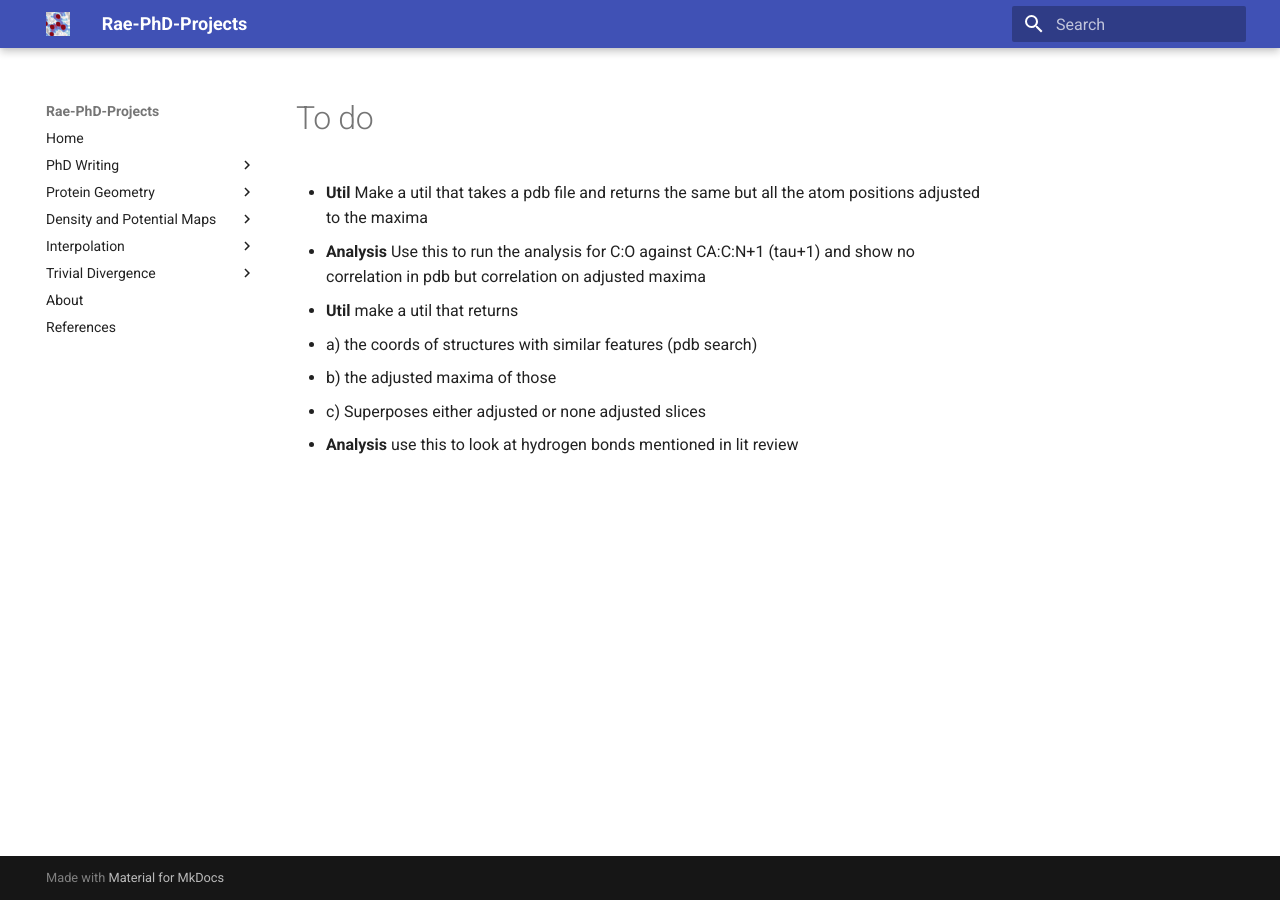
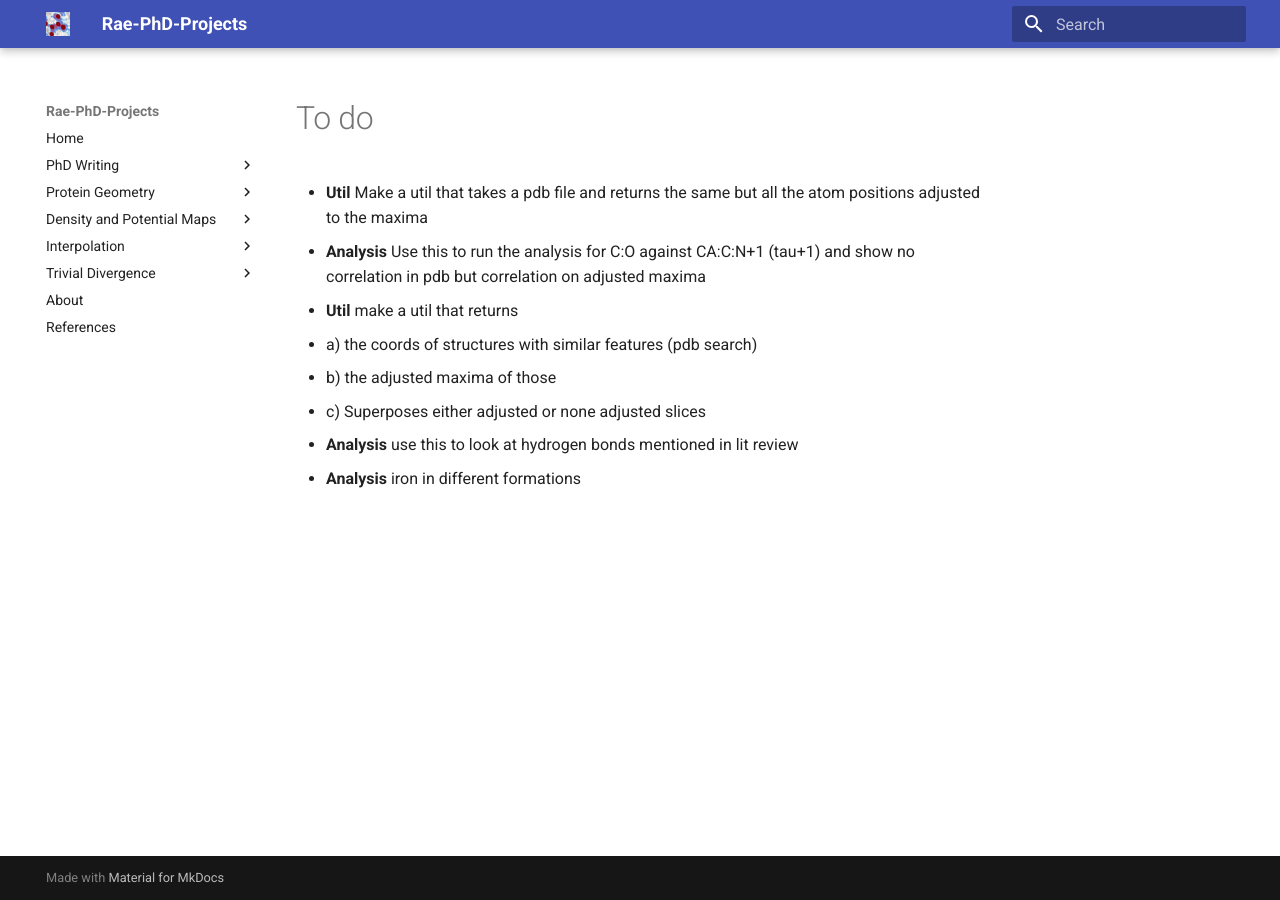
Before and after one commit to rae-gh/rae, an MkDocs documentation site: the page built from docs/todo.md, in a window 1280 px wide. Built offline with MkDocs 1.6.1 and Material for MkDocs 9.7.7, drawn with Linux system fonts in a browser that asks for light colours.

Commit message:
Update todo.md

```diff
--- a/docs/todo.md
+++ b/docs/todo.md
@@ -8,3 +8,5 @@
   - b) the adjusted maxima of those
   - c) Superposes either adjusted or none adjusted slices
   - **Analysis** use this to look at hydrogen bonds mentioned in lit review
+
+- **Analysis** iron in different formations
```
